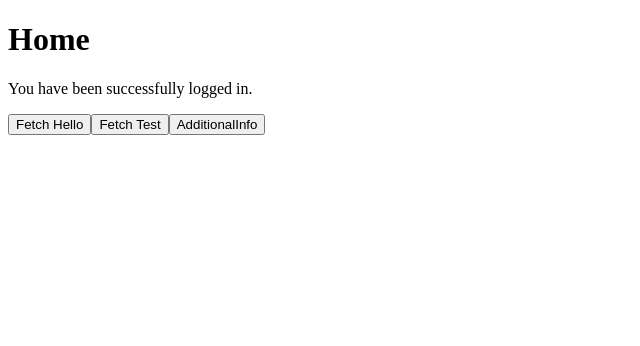
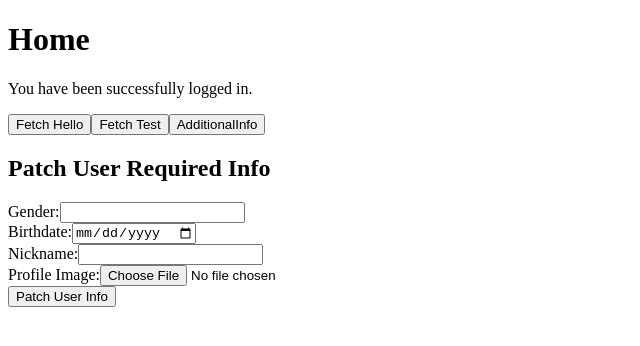
Before and after one commit to minseoky/React-Oauth2-JWT-test, a React (Create React App) app: page /home in a window 1280 px wide. Shown: the top 346 px of the page, without its empty margins (0-640 px from the left). Built offline with nearby package versions, Linux system fonts and the light colour scheme.

Commit message:
feat: 유저 필수 정보 갱신 api 호출 메서드 추가

```diff
--- a/src/Home.js
+++ b/src/Home.js
@@ -1,7 +1,12 @@
-import React from 'react';
+import React, { useState } from 'react';
 import axios from 'axios';
 
 const Home = () => {
+    const [gender, setGender] = useState('');
+    const [birthdate, setBirthdate] = useState('');
+    const [nickname, setNickname] = useState('');
+    const [profileImage, setProfileImage] = useState(null);
+
     const fetchHello = async () => {
         try {
             const response = await axios.get('http://localhost:8080/api/v1/test/hello', {
@@ -56,6 +61,39 @@ const Home = () => {
         }
     };
 
+    const handlePatchUserRequiredInfo = async () => {
+        const formData = new FormData();
+
+        // JSON 데이터를 문자열로 변환 후 추가
+        const userInfoJson = JSON.stringify({
+            gender,
+            birthdate,
+            nickname
+        });
+        formData.append('userInfo', new Blob([userInfoJson], { type: 'application/json' }));
+
+        // 파일 추가
+        if (profileImage) {
+            formData.append('profileImage', profileImage);
+        }
+
+        try {
+            const response = await axios.patch('http://localhost:8080/api/v1/user/required', formData, {
+                withCredentials: true,
+            });
+            alert(`Success: ${response.data.message} (Code: ${response.data.code})`);
+        } catch (error) {
+            if (error.response) {
+                const errorData = error.response.data;
+                console.error('Error patching user info:', errorData);
+                alert(`Error: ${errorData.message} (Code: ${errorData.code})`);
+            } else {
+                console.error('Error patching user info:', error.message);
+                alert('Failed to patch user info');
+            }
+        }
+    };
+
     return (
         <div>
             <h1>Home</h1>
@@ -63,6 +101,33 @@ const Home = () => {
             <button onClick={fetchHello}>Fetch Hello</button>
             <button onClick={fetchTest}>Fetch Test</button>
             <button onClick={fetchAdditionalInfo}>AdditionalInfo</button>
+
+            <h2>Patch User Required Info</h2>
+            <div>
+                <label>
+                    Gender:
+                    <input type="text" value={gender} onChange={(e) => setGender(e.target.value)} />
+                </label>
+            </div>
+            <div>
+                <label>
+                    Birthdate:
+                    <input type="date" value={birthdate} onChange={(e) => setBirthdate(e.target.value)} />
+                </label>
+            </div>
+            <div>
+                <label>
+                    Nickname:
+                    <input type="text" value={nickname} onChange={(e) => setNickname(e.target.value)} />
+                </label>
+            </div>
+            <div>
+                <label>
+                    Profile Image:
+                    <input type="file" onChange={(e) => setProfileImage(e.target.files[0])} />
+                </label>
+            </div>
+            <button onClick={handlePatchUserRequiredInfo}>Patch User Info</button>
         </div>
     );
 };
```
